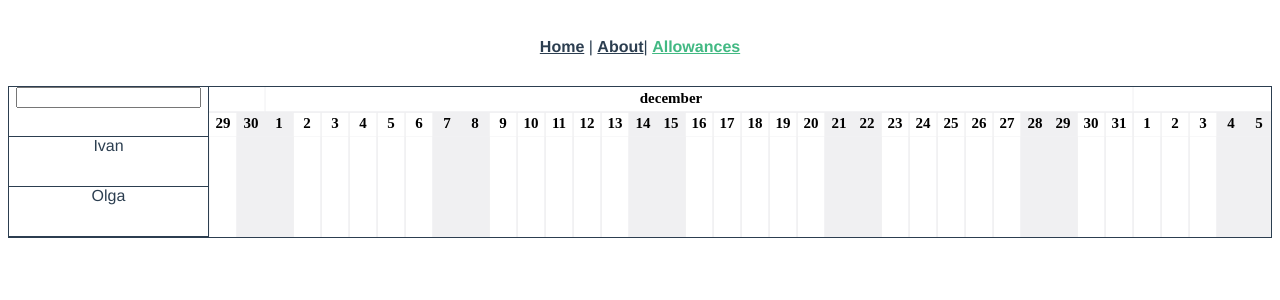
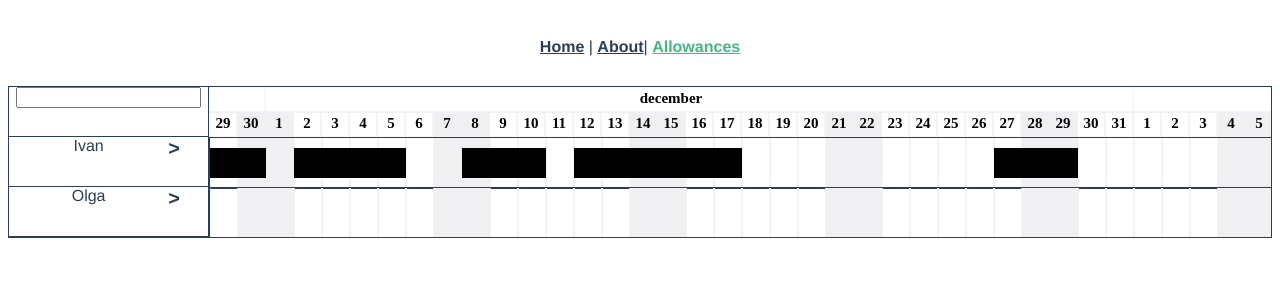
Before and after one commit to zp00v0518/allowances, a Vue app: page /allowances in a window 1280 px wide. Shown: the top 300 px of the page. Built offline with nearby package versions, Linux system fonts and the light colour scheme.

Commit message:
base create employment

```diff
--- a/src/views/Allowances/Allowances.vue
+++ b/src/views/Allowances/Allowances.vue
@@ -19,6 +19,8 @@
           :key="index"
           :item="item"
           :swipe="swipe.prevPosition.distance"
+          :moskData="moskData"
+          :itemIndex="index"
         />
       </template>
     </div>
@@ -29,6 +31,7 @@
 import modules from './modules';
 import { config, time, h } from './utils';
 import moskData from './moskData';
+console.log(moskData)
 
 export default {
   name: 'Allowances',
@@ -71,14 +74,12 @@ export default {
     },
     createArrData(num = this.getNumCell()) {
       const { date, arrData } = this;
-      date.setHours(0);
-      date.setMinutes(0);
-      date.setSeconds(0);
-      date.setMilliseconds(0);
-      let curDate = date.getTime();
+      // time.setMidnight(date);
+      let curDate = time.setMidnight(date).getTime();
       for (let i = 0; i < num; i++) {
         const d = {
-          date: curDate
+          date: curDate,
+          code: time.getDateString(new Date(curDate)),
         };
         arrData.push(d);
         curDate += time.day;
@@ -123,11 +124,15 @@ export default {
       for (let i = 0; i < num; i++) {
         const d = {};
         if (way === config.way.left) {
-          d.date = lastDate + time.day * (i + 1);
+          d.date = time.setMidnight(new Date(lastDate + time.day * (i + 1))).getTime();
+          // d.date = lastDate + time.day * (i + 1);
+          d.code =  time.getDateString(new Date(d.date)),
           arrData.push(d);
         }
         if (way === config.way.right) {
-          d.date = lastDate - time.day * (i + 1);
+          d.date = time.setMidnight(new Date(lastDate - time.day * (i + 1))).getTime();
+          // d.date = lastDate - time.day * (i + 1);
+          d.code =  time.getDateString(new Date(d.date)),
           arrData.unshift(d);
         }
       }
@@ -192,7 +197,6 @@ export default {
     this.$refs.content.addEventListener('touchmove', this.handlerMouseMove);
     const size = h.getSizeContainer(this.$el);
     this.sizeCanvas.width = size.width - 200;
-    console.log(this.sizeCanvas)
     this.isPrepered = true;
 
   }
--- a/src/views/Allowances/modules/Header.vue
+++ b/src/views/Allowances/modules/Header.vue
@@ -24,7 +24,8 @@ export default {
     swipe: { type: Number, default: 0 }
   },
   methods: {
-    drawOneDay({ ctx, startX, startY, width, height, day, options = {} }) {
+    drawOneDay({ ctx, startX, startY, width, height, item, options = {} }) {
+      const day = item.date;
       Object.assign(ctx, options);
       ctx.fillStyle = "transparent";
       const date = new Date(day);
--- a/src/views/Allowances/modules/Item.vue
+++ b/src/views/Allowances/modules/Item.vue
@@ -1,7 +1,12 @@
 <template>
   <div class="allowances__item">
-    <div class="allowances__item__header">{{item.name}}</div>
-    <div class="allowances__item__content">
+    <div class="allowances__item__header">
+      <div class="allowances__item__header--title">{{item.name}}</div>
+      <div class="allowances__item__header--arrow">
+        <span @click="expandItem">></span>
+      </div>
+    </div>
+    <div class="allowances__item__content" ref="content">
       <canvas ref="canvas"></canvas>
     </div>
   </div>
@@ -10,6 +15,9 @@
 <script>
 import { Canvas, config, time, h } from "../utils";
 import baseFunc from "./baseFunc";
+import moskData from "../moskData";
+let count = 0;
+let bigCount = 1000;
 
 export default {
   name: "Item",
@@ -20,10 +28,18 @@ export default {
     startIndex: { type: Number, default: 0 },
     endIndex: { type: Number, default: 0 },
     sizeCanvas: { type: Object, default: () => ({ width: 0, height: 0 }) },
-    item: { type: Object, default: () => ({}) }
+    item: { type: Object, default: () => ({}) },
+    moskData: { type: Array },
+    itemIndex: { type: Number }
+  },
+  data() {
+    return {
+      expandClass: "expand"
+    };
   },
   methods: {
-    drawOneDay({ ctx, startX, startY, width, day }) {
+    drawOneDay({ ctx, startX, startY, width, item }) {
+      const day = item.date;
       ctx.fillStyle = "transparent";
       const cellHeight = ctx.canvas.height;
       const date = new Date(day);
@@ -45,12 +61,90 @@ export default {
         side: "lr"
       });
       ctx.fillStyle = "black";
+      item.position = {
+        startX,
+        endX: startX + width,
+      }
+    },
+    darwAllEmployment({ ctx, startDate }) {
+      const { canvas, moskData, drawOneEmployment } = this;
+      const { cell, zoom } = config;
+      const cellHeight = (canvas.$height / 2) * zoom;
+      const arrEmpolyment = this.getEmployment();
+      if (count < 1) {
+        console.log(arrEmpolyment);
+      }
+      count++;
+      arrEmpolyment.forEach(item => {
+        drawOneEmployment(item);
+      });
+
+      if (count === bigCount) {
+        count = 0;
+      }
+    },
+    drawOneEmployment(item) {
+      const { canvas, moskData } = this;
+      const { hours, startX, endX } = item;
+      const ctx = canvas.$ctx;
+      ctx.fillRect(startX, 10, endX - startX, 30);
+    },
+    getEmployment() {
+      const { startIndex, endIndex, moskData, itemIndex } = this;
+      const arr = this.drawArr.slice(startIndex, endIndex);
+      const { cell, zoom } = config;
+      const cellWidth = cell.width * zoom;
+      const result = [];
+      let startX = 0;
+      let endX = 0;
+
+      arr.forEach((i, index) => {
+        if (i.position.startX < 0) return;
+        const key = i.date;
+        const item = moskData[itemIndex].data[key];
+        startX = cellWidth * index;
+        if (item) {
+          const hours = Object.values(item).reduce((acc, i) => (acc += i), 0);
+          if (hours === 0) return;
+          const template = {
+            hours: 0,
+            dayCount: 0,
+            startX,
+            endX,
+            startDay: key
+          };
+          template.hours = hours;
+          const prev = result[result.length - 1];
+          if (!prev) {
+            template.dayCount++;
+            template.endX += startX + cellWidth;
+            result.push(template);
+            return;
+          }
+          if (prev.hours === template.hours) {
+            prev.dayCount++;
+            prev.endX += cellWidth;
+            prev.endDay = key;
+          } else {
+            template.dayCount++;
+            template.endX += startX + cellWidth;
+            result.push(template);
+          }
+        }
+
+      });
+      return result;
+    },
+    expandItem(event) {
+      const target = event.target;
+      target.classList.toggle(this.expandClass);
+      this.$refs.content.classList.toggle(this.expandClass);
     }
   }
 };
 </script>
 
-<style lang="scss" scoped>
+<style lang="scss">
 .allowances__item {
   display: flex;
   height: 50px;
@@ -62,10 +156,32 @@ export default {
     border-left: none;
     border-top: none;
     box-sizing: border-box;
+    display: flex;
+    &--title {
+      flex-basis: 80%;
+      align-items: center;
+      justify-content: center;
+    }
+    &--arrow {
+      font-size: 20px;
+      font-weight: 700;
+      & > span {
+        cursor: pointer;
+        display: block;
+        transition: 0.5s;
+        &.expand {
+          transform: rotate(90deg);
+          position: relative;
+        }
+      }
+    }
   }
   &__content {
     flex: 3;
     // width: 100%;
+    & canvas {
+      border: 1px solid;
+    }
   }
 }
 </style>
--- a/src/views/Allowances/modules/baseFunc.vue
+++ b/src/views/Allowances/modules/baseFunc.vue
@@ -1,5 +1,8 @@
 <script>
 import { Canvas, config, time, h } from "../utils";
+import moskData from '../moskData';
+let count = 0;
+let bigCount = 1000;
 
 export default {
   data() {
@@ -25,9 +28,13 @@ export default {
         this.canvas.clear();
         const startDate = this.drawArr[this.startIndex].date;
         this.drawAllDays({ ctx: this.canvas.$ctx, startDate });
+        if (this.darwAllEmployment){
+          this.darwAllEmployment({ ctx: this.canvas.$ctx, startDate });
+        }
         this.timer = now;
       }
       this.requestId = requestAnimationFrame(this.draw);
+
     },
     drawAllDays({ ctx, startDate }) {
       const { canvas, startIndex, endIndex } = this;
@@ -43,7 +50,7 @@ export default {
           startY: canvas.$height / 2,
           width: cellWidth,
           height: cellHeight,
-          day: item.date
+          item,
         });
         count++;
       }
--- a/src/views/Allowances/moskData.js
+++ b/src/views/Allowances/moskData.js
@@ -1,16 +1,62 @@
+import {time} from "./utils";
+
 const moskData = [
   {
     name: "Ivan",
-    project: {
-      fullTime: "200h"
+    projects: [],
+    data: {},
+    settings: {
+      full: 8
     }
   },
   {
     name: "Olga",
-    project: {
-      fullTime: "200h"
+    projects: [],
+    data: {},
+    settings: {
+      full: 8
     }
   }
 ];
 
+const listProjects = [
+  { name: "first", id: "1" },
+  { name: "second", id: "2" },
+  { name: "third", id: "3" },
+  { name: "fourth", id: "4" }
+];
+const count = 300;
+
+function createData(arr) {
+  arr.forEach(item => {
+    const numProjects = getRandom(listProjects.length);
+    item.projects = listProjects.slice(0, numProjects);
+    item.projects.forEach(proj => {
+      for (let i = 0; i < count; i++) {
+        const key = getKey();
+        if (!item.data[key]) {
+          item.data[key] = {};
+        }
+        const field = item.data[key];
+        field[proj.id] = getRandom(4);
+        // field.code = time.getDateString(new Date(key))
+      }
+    });
+  });
+}
+
+function getRandom(num) {
+  return Math.floor(Math.random() * num);
+}
+
+function getKey() {
+  const month = getRandom(12) + 1;
+  const day = getRandom(30) + 1;
+  const date = new Date(`2019-${month}-${day}`)
+  // time.setMidnight(date);
+  return time.setMidnight(date).getTime();
+}
+createData(moskData);
+window.moskData = moskData;
+
 export default moskData;
--- a/src/views/Allowances/utils/Canvas.js
+++ b/src/views/Allowances/utils/Canvas.js
@@ -4,6 +4,8 @@ class Canvas {
     this.$ctx = this.$el.getContext("2d");
     this.$width = this.$el.width;
     this.$height = this.$el.height;
+    this.$help_canvas = document.createElement("canvas");
+    this.$help_ctx = this.$help_canvas.getContext("2d");
   }
   setSize({ width = "300", height = "150" }) {
     let computedWidth = width;
@@ -16,8 +18,8 @@ class Canvas {
     }
     this.$el.setAttribute("width", computedWidth + "px");
     this.$el.setAttribute("height", computedHeight + "px");
-    this.$width = computedWidth;
-    this.$height = computedHeight;
+    this.$width = this.$help_canvas.width = computedWidth;
+    this.$height = this.$help_canvas.height = computedHeight;
   }
   clear() {
     this.$ctx.clearRect(0, 0, this.$width, this.$height);
```
Also changed, not shown: src/views/Allowances/utils/time.js (+66 -33 lines).
